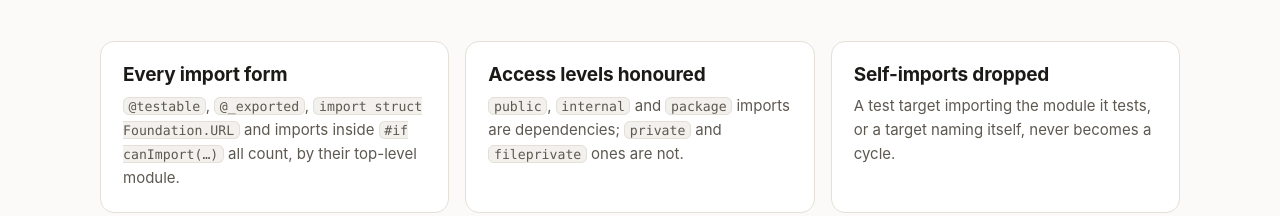
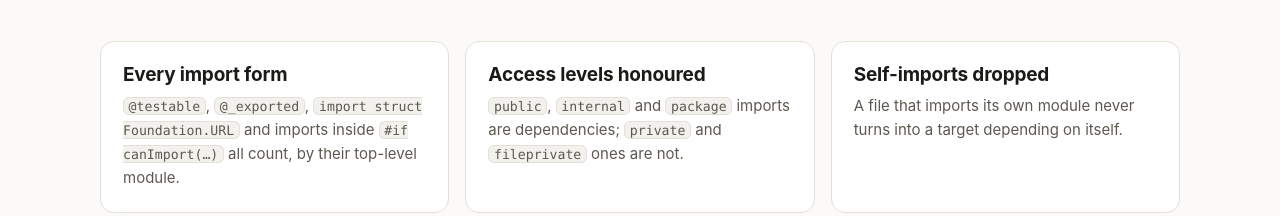
Before and after one commit to mackoj/PackageGeneratorCLI, a plain HTML site: page site/index.html in a window 1280 px wide. Shown: the part 3036-3252 px from the top of the page. Drawn offline with Linux system fonts and the light colour scheme.

Commit message:
Fix the self-import claim on the landing page

```diff
--- a/site/index.html
+++ b/site/index.html
@@ -288,8 +288,8 @@ package-generator-cli \
         top-level module.</p></div>
       <div class="feature"><h3>Access levels honoured</h3><p><code>public</code>, <code>internal</code> and
         <code>package</code> imports are dependencies; <code>private</code> and <code>fileprivate</code> ones are not.</p></div>
-      <div class="feature"><h3>Self-imports dropped</h3><p>A test target importing the module it tests, or a target
-        naming itself, never becomes a cycle.</p></div>
+      <div class="feature"><h3>Self-imports dropped</h3><p>A file that imports its own module never turns into a target
+        depending on itself.</p></div>
       <div class="feature"><h3>Excludes and Resources</h3><p>Paths are excluded relative to the target, the package or
         absolutely; a <code>Resources</code> folder is reported for the plugin to declare.</p></div>
       <div class="feature"><h3>Concurrent and bounded</h3><p>Targets and files are processed in task groups with a sliding
```
